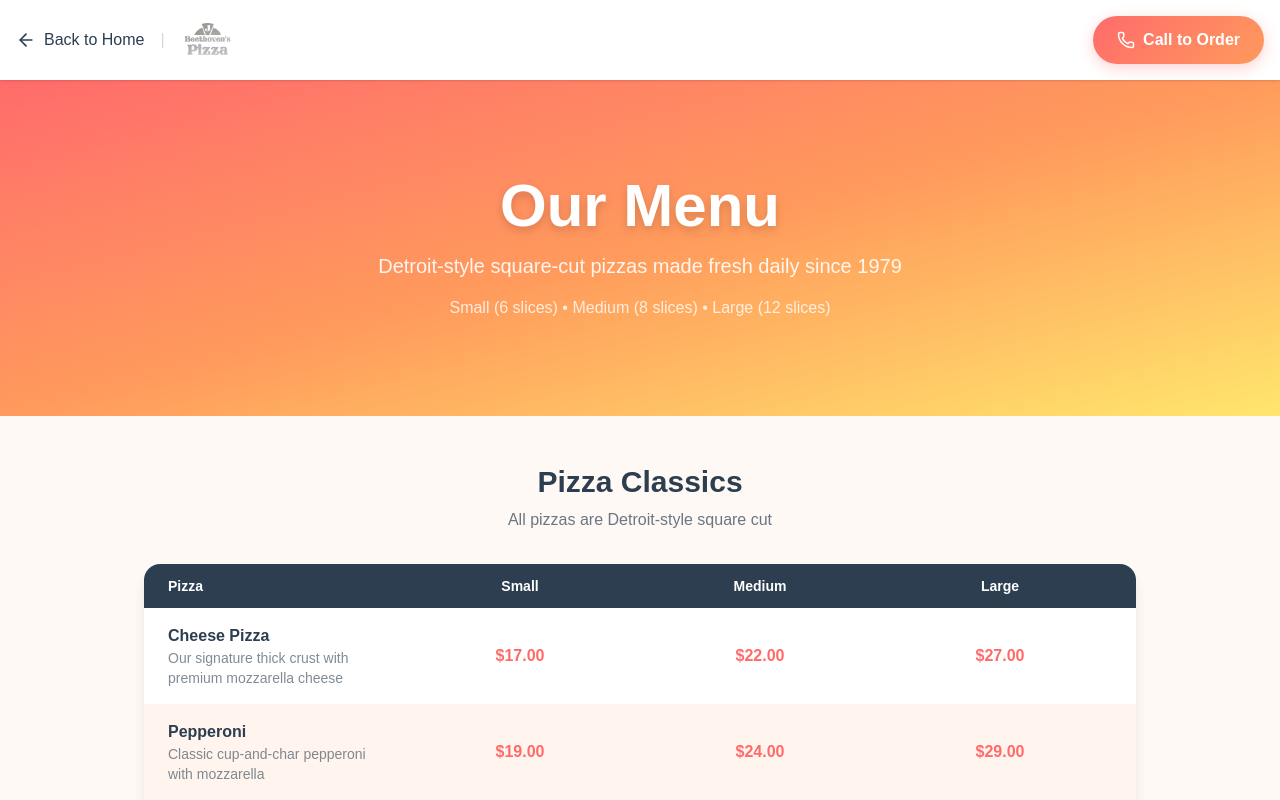
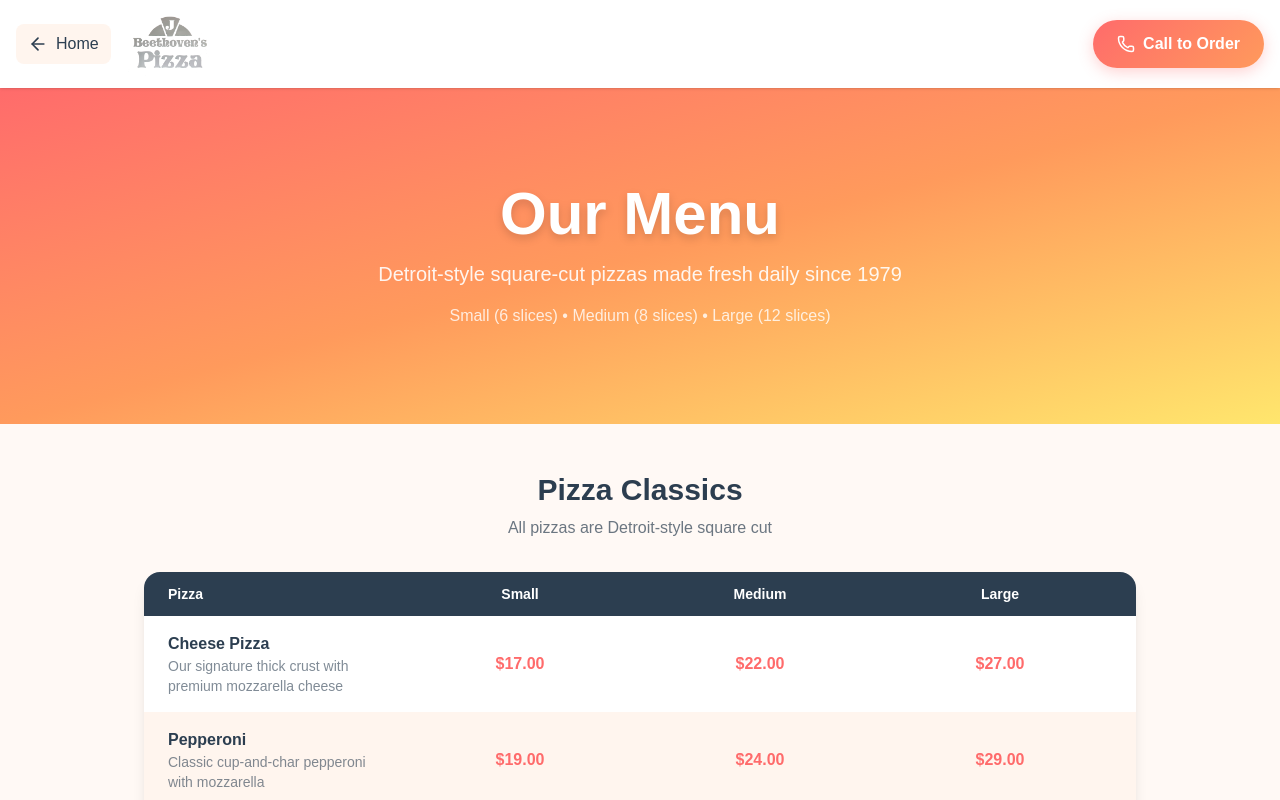
Before and after one commit to AlxM1/beethoven-pizza, a Next.js app: page /menu in a window 1280 px wide. Shown: the top 800 px of the page. Built offline with nearby package versions, Linux system fonts and the light colour scheme.

Commit message:
Sandbox autosave

```diff
--- a/src/app/menu/page.tsx
+++ b/src/app/menu/page.tsx
@@ -90,23 +90,22 @@ export default function MenuPage() {
     <main className="min-h-screen bg-[#FFF9F5]">
       {/* Header */}
       <header className="bg-white shadow-sm sticky top-0 z-50">
-        <div className="max-w-7xl mx-auto px-4 py-4 flex items-center justify-between">
+        <div className="max-w-7xl mx-auto px-4 py-3 flex items-center justify-between">
           <div className="flex items-center gap-4">
             <Link
               href="/"
-              className="flex items-center gap-2 text-[#2C3E50] hover:text-[#FF6B6B] transition-colors font-medium"
+              className="flex items-center gap-2 text-[#2C3E50] hover:text-[#FF6B6B] transition-colors font-medium bg-[#FFF5EE] px-3 py-2 rounded-lg"
             >
               <ArrowLeft size={20} />
-              <span className="hidden sm:inline">Back to Home</span>
+              <span className="hidden sm:inline">Home</span>
             </Link>
-            <span className="text-gray-300 hidden sm:inline">|</span>
             <Link href="/" className="flex items-center">
               <Image
                 src="/images/logo.png"
                 alt="J. Beethoven's Pizza"
-                width={120}
-                height={50}
-                className="h-10 w-auto object-contain"
+                width={160}
+                height={70}
+                className="h-14 md:h-16 w-auto object-contain"
               />
             </Link>
           </div>
--- a/src/components/Header.tsx
+++ b/src/components/Header.tsx
@@ -61,9 +61,9 @@ export default function Header({ onOrderClick }: HeaderProps) {
               <Image
                 src="/images/logo.png"
                 alt="J. Beethoven's Pizza"
-                width={140}
-                height={60}
-                className="h-12 w-auto object-contain"
+                width={180}
+                height={80}
+                className="h-16 md:h-20 w-auto object-contain"
                 priority
               />
             </Link>
```
